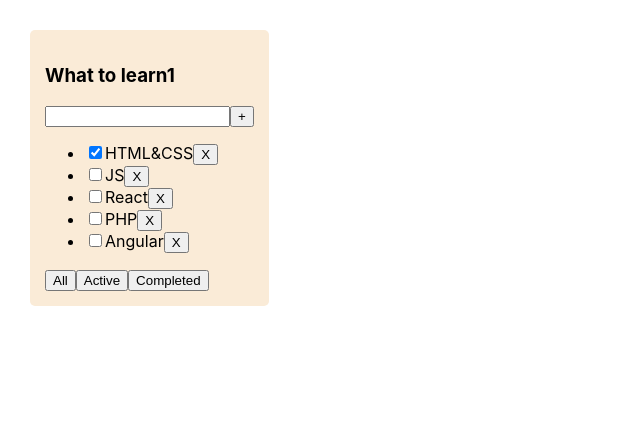
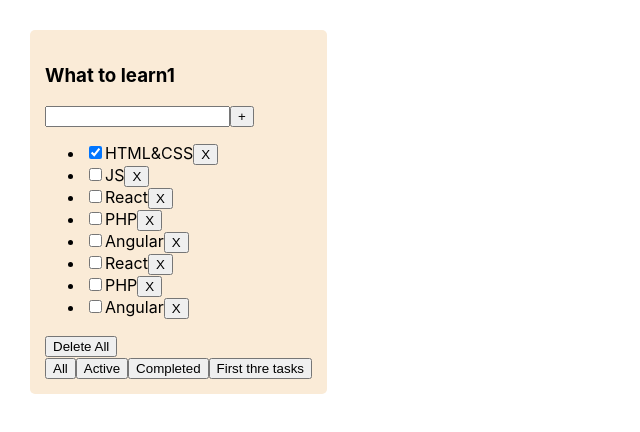
Before and after one commit to DmitriyBarhonov/todoListIncub, a React (Create React App) app: page / in a window 1280 px wide. Shown: the top 432 px of the page, without its empty margins (0-640 px from the left). Built offline with nearby package versions, Linux system fonts and the light colour scheme.

Commit message:
filter_task_3

```diff
--- a/src/App.tsx
+++ b/src/App.tsx
@@ -3,17 +3,18 @@
 import TodoList from './todo';
 import { TaskType } from './todo';
 
-export type FliterValuesType = 'all' | 'active' | 'completed'
-
+export type FliterValuesType = 'all' | 'active' | 'completed' | 'firstThre'
 function App() {
     const title1: string = "What to learn1"
-    const title2: string = "What to learn2"
     const [tasks_1, setTasks] = useState<Array<TaskType>>([
         { id: 1, title: "HTML&CSS", isDone: true, },
         { id: 2, title: "JS", isDone: false, },
         { id: 4, title: "React", isDone: false, },
         { id: 5, title: "PHP", isDone: false, },
-        { id: 6, title: "Angular", isDone: false, }
+        { id: 6, title: "Angular", isDone: false, },
+        { id: 7, title: "React", isDone: false, },
+        { id: 8, title: "PHP", isDone: false, },
+        { id: 9, title: "Angular", isDone: false, }
     ])
 
     const [filter, setFilter] = useState<FliterValuesType>("all")
@@ -26,6 +27,10 @@
         setTasks(tasks_1.filter(t => t.id !== taskId))
     }
 
+    const deleteAllTasks = () => {
+        setTasks([])
+    }
+
 
     const taksWhatIWantToSee = (tasksList: Array<TaskType>, filterValue: FliterValuesType) => {
         switch (filterValue) {
@@ -33,10 +38,13 @@
                 return tasks_1.filter(t => t.isDone === false)
             case "completed":
                 return tasks_1.filter(t => t.isDone === true)
+            case "firstThre":
+                return tasks_1.slice(0, 3)
             default:
                 return tasks_1
         }
     }
+
 
 
     const newTasksFilter = taksWhatIWantToSee(tasks_1, filter)
@@ -46,8 +54,8 @@
 
     return (
         <div className="App">
-            <TodoList changeFilter={changeFilter} removeTask={removeTask} tasks={newTasksFilter} title={title1} />
-            {/* <TodoList tasks={tasks_2} title={title2} /> */}
+
+            <TodoList deleteAllTasks={deleteAllTasks} changeFilter={changeFilter} removeTask={removeTask} tasks={newTasksFilter} title={title1} />
         </div>
     );
 }
--- /dev/null
+++ b/src/compomets/i.js
@@ -0,0 +1,5 @@
+
+const a = [1,2,3,4,2,3,4,2,3,4,2,3,4,2,3,4,2,3,4,2,3,4,2,3,4,2,3,4]
+
+
+console.log(a.slice(0,3))
--- a/src/todo.tsx
+++ b/src/todo.tsx
@@ -4,11 +4,12 @@
 import { FliterValuesType } from './App';
 
 
-type TodoListPropsType ={
+type TodoListPropsType = {
     title: string
     tasks: TaskType[]
-    removeTask: (taskId: number)=> void
-    changeFilter: (filterValue: FliterValuesType)=> void
+    removeTask: (taskId: number) => void
+    changeFilter: (filterValue: FliterValuesType) => void
+    deleteAllTasks: () => void
 }
 
 export type TaskType = {
@@ -21,14 +22,14 @@
 
 
 
-const TodoList: FC<TodoListPropsType>= (props) => {
+const TodoList: FC<TodoListPropsType> = (props) => {
 
-    const tasksJSXElement:any = props.tasks.map((t:TaskType, index): JSX.Element =>{
+    const tasksJSXElement: any = props.tasks.map((t: TaskType, index): JSX.Element => {
         return (
             <li key={index}>
-                <input type = "checkbox" checked={t.isDone}/>
+                <input type="checkbox" checked={t.isDone} />
                 <span>{t.title}</span>
-                <button onClick={()=>props.removeTask(t.id)}>X</button>
+                <button onClick={() => props.removeTask(t.id)}>X</button>
             </li>
         )
     })
@@ -40,16 +41,18 @@
         <div className="todo">
             <h3>{props.title}</h3>
             <div>
-                <input/>
+                <input />
                 <button>+</button>
             </div>
             <ul>
                 {tasksJSXElement}
             </ul>
             <div>
-                <button onClick={()=>props.changeFilter("all")}>All</button>
-                <button onClick={()=>props.changeFilter("active")}>Active</button>
-                <button onClick={()=>props.changeFilter("completed")}>Completed</button>
+                <div><button onClick={props.deleteAllTasks}>Delete All</button></div>
+                <button onClick={() => props.changeFilter("all")}>All</button>
+                <button onClick={() => props.changeFilter("active")}>Active</button>
+                <button onClick={() => props.changeFilter("completed")}>Completed</button>
+                <button onClick={() => props.changeFilter("firstThre")}>First thre tasks</button>
             </div>
         </div>
     )
```
